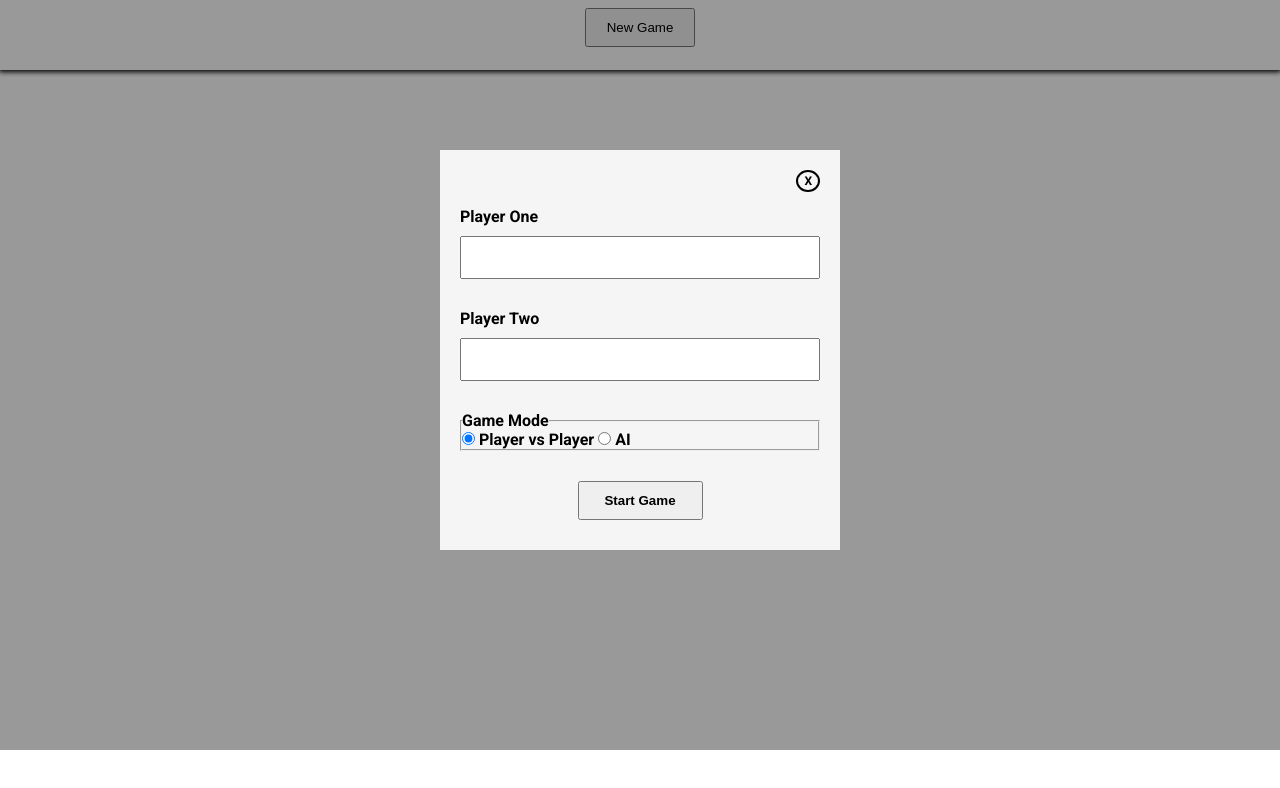
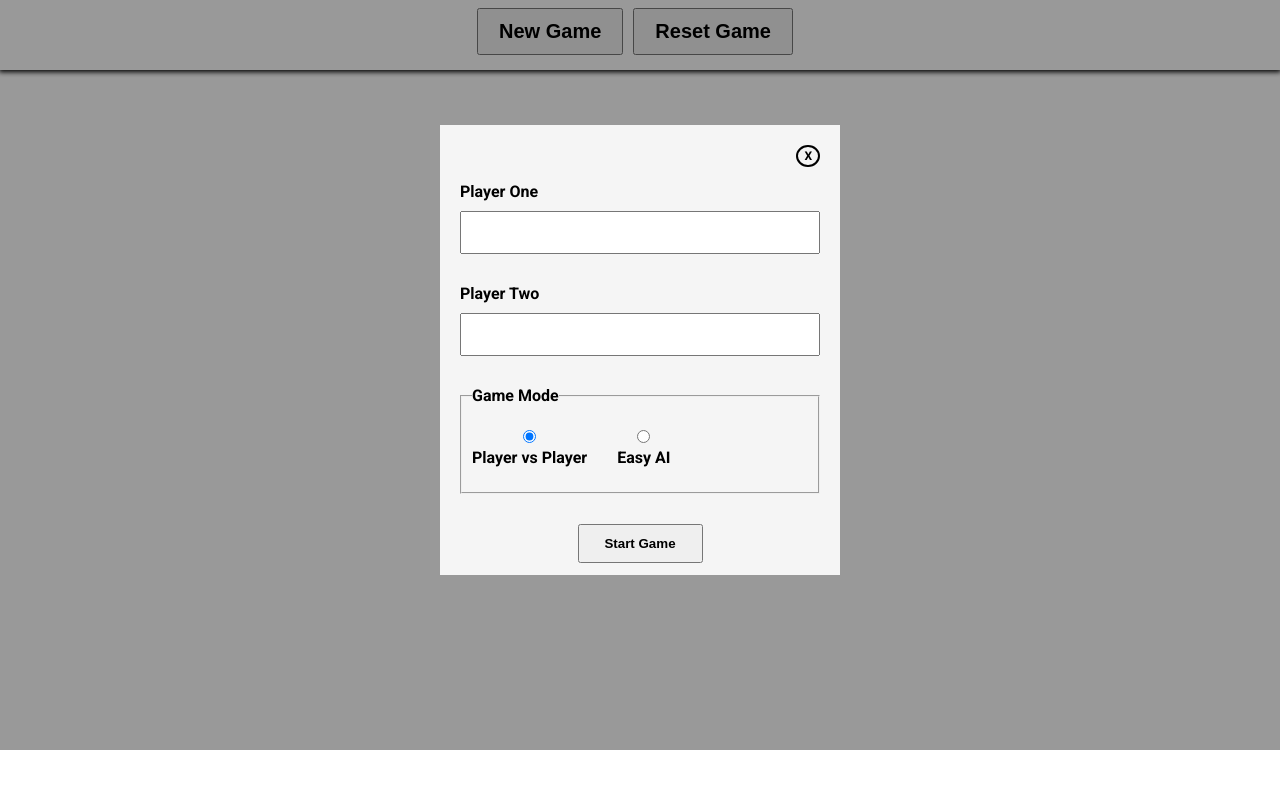
Before and after one commit to NCJ0110/Project-Tic-Tac-Toe, a plain HTML site: page index.html in a window 1280 px wide. Both pictures are taken after a click on the button "New Game". Shown: the part 50-838 px from the top of the page. Drawn offline with Linux system fonts and the light colour scheme.

Commit message:
modal styling update

```diff
--- a/index.html
+++ b/index.html
@@ -13,6 +13,7 @@
         <h1>Tic-Tac-Toe</h1>
         <div class="game-options">
             <button class="new-game">New Game</button>
+            <button class="reset-game">Reset Game</button>
         </div>
     </header>
     <main>
@@ -47,11 +48,16 @@
                 <div class="game-mode">
                     <fieldset>
                         <legend>Game Mode</legend>
-                        <input type="radio" id="pvp" name="game-mode" value="pvp" checked>
-                        <label for="pvp">Player vs Player</label>
+                        <div>
+                            <input type="radio" id="pvp" name="game-mode" value="pvp" checked>
+                            <label for="pvp">Player vs Player</label>
+                        </div>
 
-                        <input type="radio" id="ai-easy" name="game-mode" value="ai-easy">
-                        <label for="ai">AI</label>
+                        <div>
+                            <input type="radio" id="ai-easy" name="game-mode" value="ai-easy">
+                            <label for="ai-easy">Easy AI</label>
+                        </div>
+
                     </fieldset>
                 </div>
                 <div class="submit">
--- a/styles.css
+++ b/styles.css
@@ -28,6 +28,7 @@ header h1 {
     padding: 10px;
     letter-spacing: 5px;
     text-decoration: underline;
+    user-select: none;
 }
 
 header .game-options {
@@ -36,8 +37,11 @@ header .game-options {
     align-items: center;
 }
 
-header .new-game {
+header .new-game, .reset-game {
     padding: 10px 20px;
+    font-weight: bold;
+    font-size: 20px;
+    margin-right: 10px;
 }
 
 main {
@@ -72,6 +76,11 @@ form input[type="text"] {
     padding: 8px 10px;
     margin-top: 10px;
     font-size: 20px;
+
+}
+
+form label {
+    user-select: none;
 }
 
 form button {
@@ -80,6 +89,20 @@ form button {
     padding: 10px 20px;
     font-weight: bold;
 }
+
+fieldset{
+    padding: 10px;
+    display: flex;
+    justify-content: flex-start;
+    gap: 30px;
+    user-select: none;
+}
+
+fieldset label {
+    margin-top: 5px;
+}
+
+
 
 .game-info-container {
     display: flex;
@@ -92,6 +115,7 @@ form button {
 .game-info {
     font-size: 36px;
     letter-spacing: 3px;
+    user-select: none;
 }
 
 .modal-container {
@@ -110,8 +134,7 @@ form button {
 .modal {
     background-color: rgba(255,255,255, 0.9);
     width: 400px;
-    height: 400px;
-
+    height: 450px;
     padding: 20px;
 }
 
@@ -129,7 +152,8 @@ form button {
 
 
 .cell {
-    border: 1px solid black;
+    border-bottom: 2px solid black;
+    border-right: 2px solid black;
     width: var(--cell-size);
     height: var(--cell-size);
     font-size: 128px;
@@ -139,3 +163,11 @@ form button {
     cursor: pointer;
     user-select: none;
 }
+
+.cell:nth-child(3n){
+    border-right: none;
+}
+
+.cell:nth-child(6) ~ .cell {
+    border-bottom: none;
+}
```
